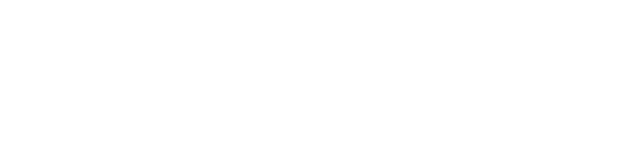
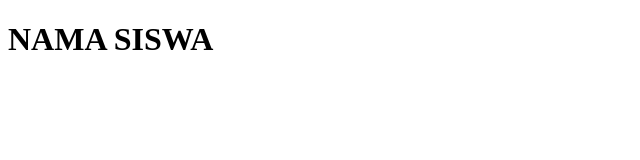
Before and after one commit to ZeroLas/datasiswa, a plain HTML site: page index.html in a window 1280 px wide. Shown: the whole page, without its empty margins (0-640 px from the left). Drawn offline with Linux system fonts and the light colour scheme.

Commit message:
menambahkan judul

```diff
--- a/index.html
+++ b/index.html
@@ -6,6 +6,7 @@
     <title>Document</title>
 </head>
 <body>
+    <h1>NAMA SISWA</h1>
 
 </body>
 </html>
```
